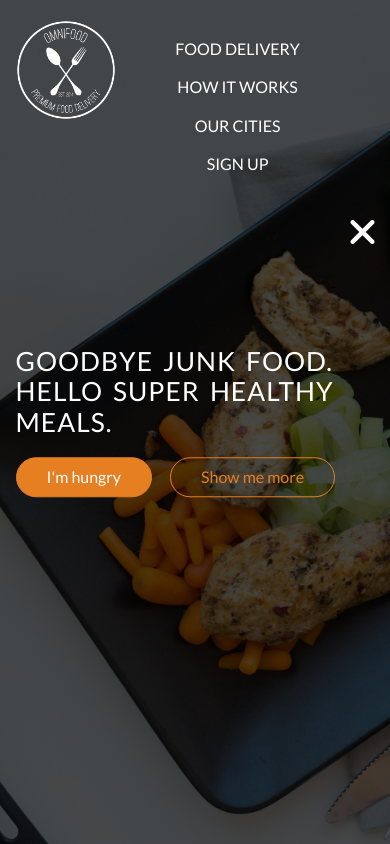
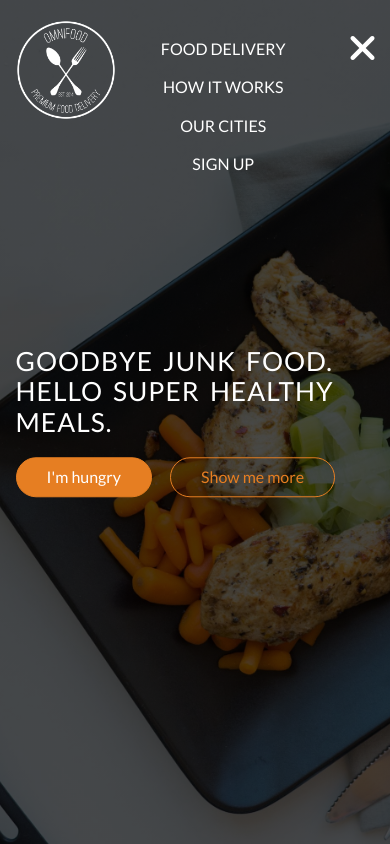
Before and after one commit to Alena-F/Omnifood, a plain HTML site: page index.html in a window 390 px wide. Both pictures are taken after a click on the link 362 px from the left and 48 px from the top of the page. Shown: the top 844 px of the page. Drawn offline with nearby package versions, Linux system fonts and the light colour scheme; a script that the page names is missing; files whose address does not match are found by name.

Commit message:
fix: fix main-nav margin on screen from 481px to 767px

```diff
--- a/resources/css/queries.css
+++ b/resources/css/queries.css
@@ -67,8 +67,8 @@
        float: left;
         margin-top: 30px;
         width: 50%;
-        margin-left: 9%;
-        margin-right: 9%;
+        margin-left: 5%;
+        margin-right: 5%;
         text-align: center;
     }
 
```
